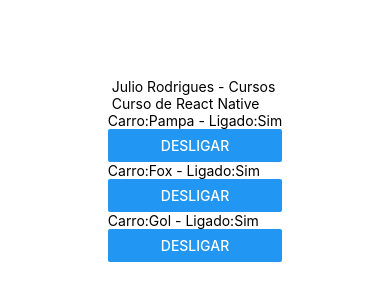
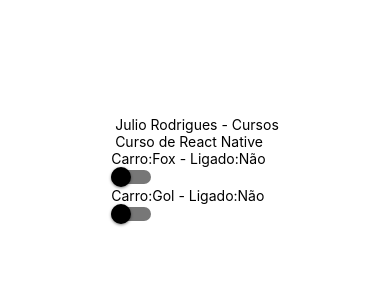
Before and after one commit to JulioCRodrigues/app1-react-native, a React Native app: screen / in a window 390 px wide. Shown: the part 262-562 px from the top of the page. Built offline with nearby package versions, Linux system fonts and the light colour scheme.

Commit message:
Trabalhando com componente Switch

```diff
--- a/App.js
+++ b/App.js
@@ -1,9 +1,9 @@
 //import React, { Component } from 'react';
 import React, {useState} from 'react';
-import {StyleSheet, View,Text,Button} from 'react-native';
+import {StyleSheet, View,SafeAreaView,Text,Button} from 'react-native';
 import Estilos from './estilos/estilos';
 import CarroF from './componentes/CarroF';
-import CarroC from './componentes/CarroC';
+
 
 export default function app1() {
 
@@ -12,13 +12,12 @@
   return(
     <View style={Estilos.conteiner}>
 
-        <View>
+        <SafeAreaView>
           <Text> Julio Rodrigues - Cursos</Text>
           <Text> Curso de React Native</Text>
-          <CarroC nome="Pampa"/>
           <CarroF nome="Fox"/>
           <CarroF nome="Gol"/>
-        </View>
+        </SafeAreaView>
 
 
     </View>
--- a/componentes/CarroF.js
+++ b/componentes/CarroF.js
@@ -1,18 +1,20 @@
 import React, {useState} from 'react';
-import {View, Text, Button} from 'react-native';
+import {View, Text, Switch} from 'react-native';
 
 export default function(props){
 
-    const [ligado, setLigado] = useState(true)
+    const [ligado, setLigado] = useState(false)
+    const toggleLigado = () => {setLigado(!ligado)}
     return(
         <View>
                 <Text>Carro:{props.nome} - Ligado:{ligado ? 'Sim': 'Não'}</Text>
-                <Button
-                    title={ligado ? 'Desligar' : 'Ligar'}
-                    onPress={
-                        () => {setLigado(!ligado)}
-                    }
+                <Switch
+                    trackColor={{false:'#777', true:'8bf'}}
+                    thumbColor={ligado ? '#00f' : '#000'}
+                    value={ligado}
+                    onValueChange={toggleLigado}
                 />
-            </View>
+
+        </View>
     )
 }
```
